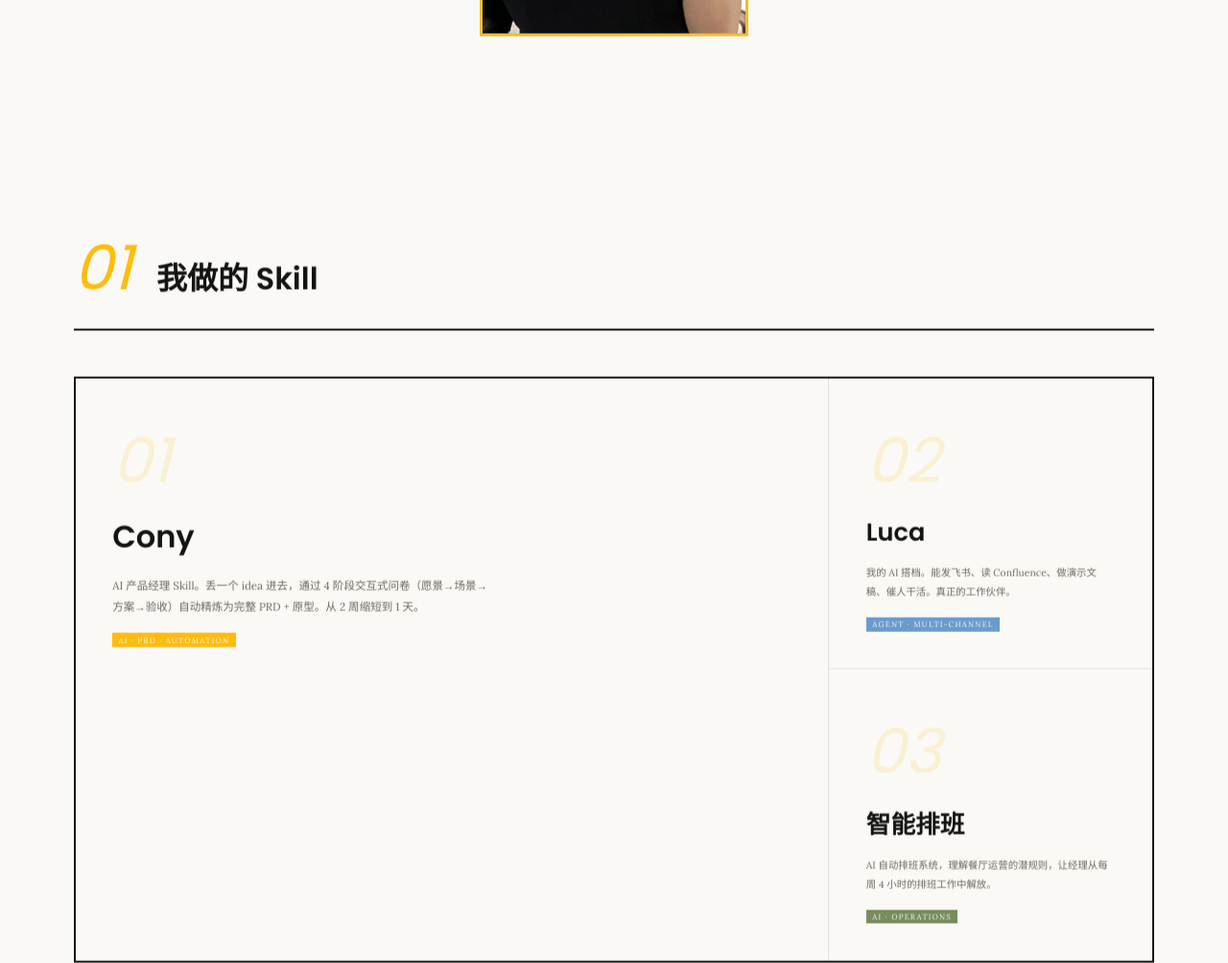
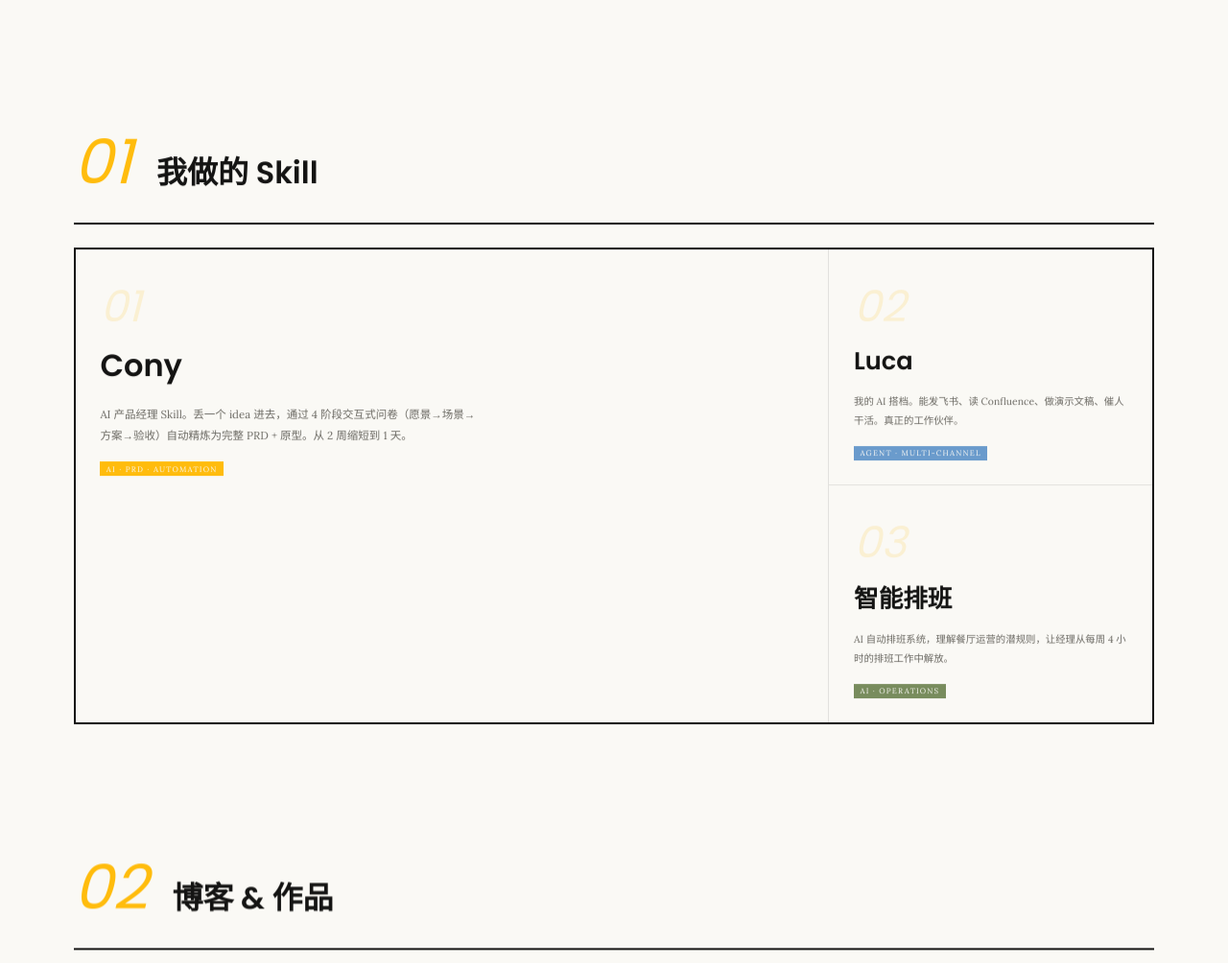
Before and after one commit to lucaszzz1202/lucaszhuang.com, a plain HTML site: page index.html in a window 1280 px wide. Shown: the part 883-1887 px from the top of the page at 96% size. Drawn offline with Linux system fonts and the light colour scheme.

Commit message:
🐾 compact skills section height

```diff
--- a/index.html
+++ b/index.html
@@ -112,8 +112,8 @@ body{font-family:var(--font-body);background:var(--bg);color:var(--text);overflo
 /* ===========================================
    SECTIONS
    =========================================== */
-.section{padding:clamp(5rem,10vh,10rem) clamp(3rem,6vw,8rem);position:relative}
-.section-header{display:flex;align-items:baseline;gap:clamp(1rem,2vw,2rem);margin-bottom:clamp(3rem,5vh,5rem);border-bottom:2px solid var(--text);padding-bottom:1rem}
+.section{padding:clamp(3rem,6vh,6rem) clamp(3rem,6vw,8rem);position:relative}
+.section-header{display:flex;align-items:baseline;gap:clamp(1rem,2vw,2rem);margin-bottom:clamp(1.5rem,3vh,3rem);border-bottom:2px solid var(--text);padding-bottom:1rem}
 .section-header .num{font-family:var(--font-display);font-size:clamp(3rem,5vw,4rem);font-style:italic;color:var(--gold)}
 .section-header h2{font-family:var(--font-display);font-size:clamp(1.5rem,2.5vw,2rem);font-weight:600}
 
@@ -124,12 +124,12 @@ body{font-family:var(--font-body);background:var(--bg);color:var(--text);overflo
    BENTO SKILLS
    =========================================== */
 .bento{display:grid;grid-template-columns:1.4fr 0.6fr;grid-template-rows:auto auto;gap:0;border:2px solid var(--text)}
-.bento-card{padding:clamp(1.5rem,3vw,3rem);border-right:1px solid var(--border);border-bottom:1px solid var(--border);position:relative;overflow:hidden;transition:background 0.4s,transform 0.3s}
+.bento-card{padding:clamp(1rem,2vw,2rem);border-right:1px solid var(--border);border-bottom:1px solid var(--border);position:relative;overflow:hidden;transition:background 0.4s,transform 0.3s}
 .bento-card:nth-child(1){grid-row:span 2;border-bottom:none}
 .bento-card:nth-child(3){border-bottom:none}
 .bento-card:nth-child(2),.bento-card:nth-child(3){border-right:none}
 .bento-card:hover{background:var(--gold-ghost);transform:scale(1.01)}
-.bento-card .idx{font-family:var(--font-display);font-size:clamp(3rem,5vw,4.5rem);color:var(--gold-dim);font-style:italic;margin-bottom:0.5rem}
+.bento-card .idx{font-family:var(--font-display);font-size:clamp(2rem,3.5vw,3rem);color:var(--gold-dim);font-style:italic;margin-bottom:0.3rem}
 .bento-card h3{font-family:var(--font-display);font-size:clamp(1.3rem,2vw,1.8rem);font-weight:600;margin-bottom:0.8rem}
 .bento-card p{font-size:clamp(0.65rem,0.8vw,0.75rem);color:var(--text-light);line-height:1.9}
 .bento-card .pill{display:inline-block;font-size:0.5rem;letter-spacing:0.15em;text-transform:uppercase;color:var(--bg);padding:0.3em 0.8em;margin-top:1rem}
```
